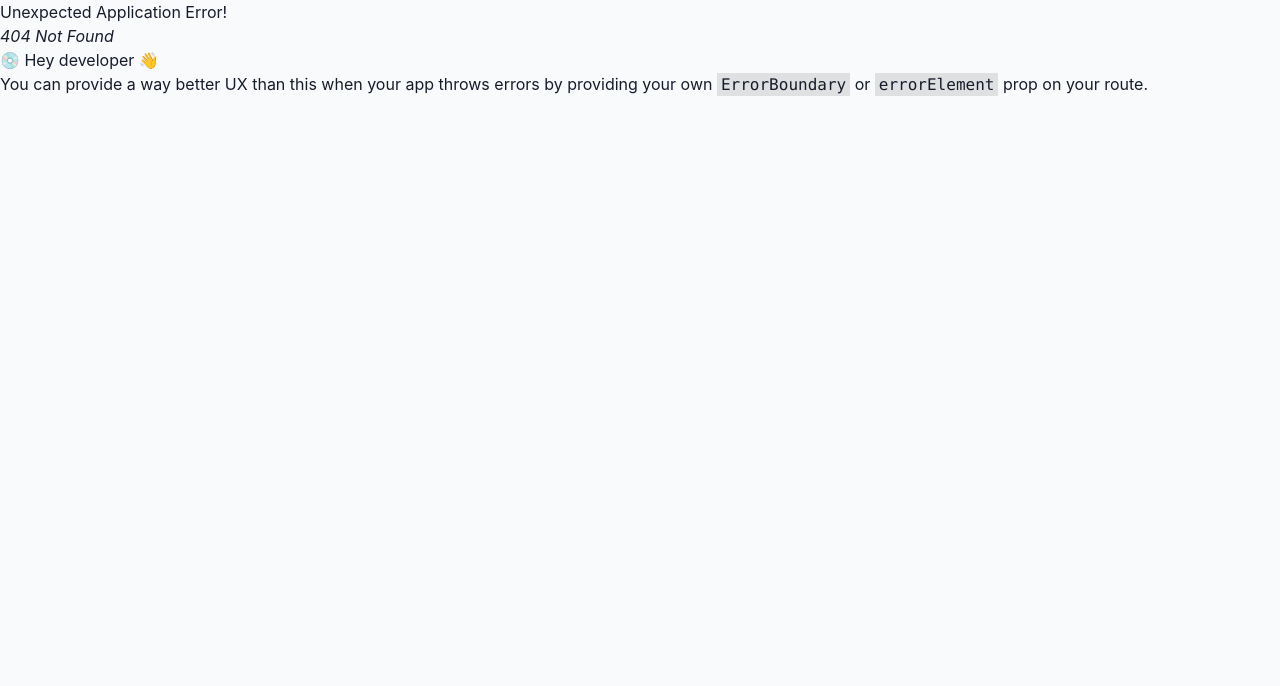
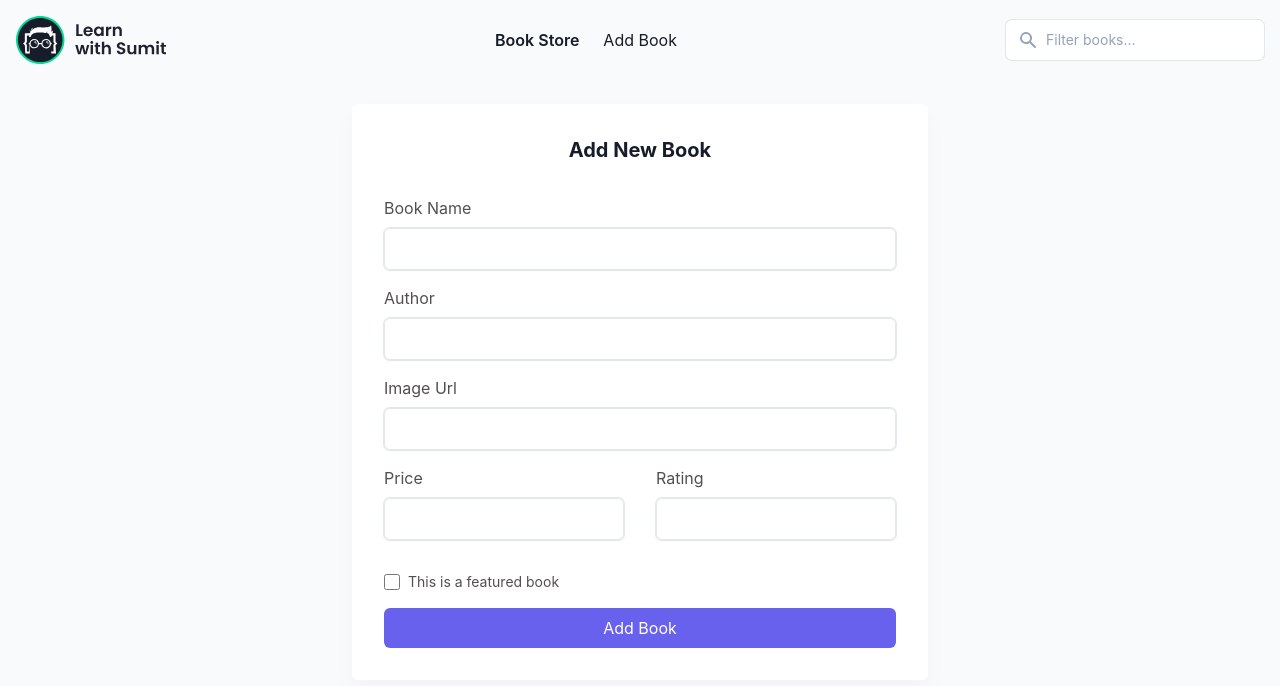
Before and after one commit to MohammadNaiem65/lws-assignment-08, a React (Vite) app: page /addBook in a window 1280 px wide. Before the commit this address had no page. Shown: the top 686 px of the page. Built offline with nearby package versions, Linux system fonts and the light colour scheme.

Commit message:
Added Add Book page

```diff
--- a/src/main.jsx
+++ b/src/main.jsx
@@ -4,6 +4,7 @@ import { RouterProvider, createBrowserRouter } from 'react-router-dom';
 import App from './App.jsx';
 import './index.css';
 import Home from './pages/Home/Home.jsx';
+import AddBook from './pages/AddBook/AddBook.jsx';
 
 const routes = createBrowserRouter([
 	{
@@ -14,6 +15,10 @@ const routes = createBrowserRouter([
 				path: '/',
 				element: <Home />,
 			},
+			{
+				path: '/addBook',
+				element: <AddBook />,
+			},
 		],
 	},
 ]);
--- /dev/null
+++ b/src/pages/AddBook/AddBook.jsx
@@ -0,0 +1,16 @@
+import Form from './Form/Form';
+
+export default function AddBook() {
+	return (
+		<main className='py-6 2xl:px-6'>
+			<div className='container'>
+				<div className='p-8 overflow-hidden bg-white shadow-cardShadow rounded-md max-w-xl mx-auto'>
+					<h4 className='mb-8 text-xl font-bold text-center'>
+						Add New Book
+					</h4>
+					<Form />
+				</div>
+			</div>
+		</main>
+	);
+}
--- /dev/null
+++ b/src/pages/AddBook/Form/Form.jsx
@@ -0,0 +1,81 @@
+export default function Form() {
+    return (
+		<form className='book-form'>
+			<div className='space-y-2'>
+				<label htmlFor='lws-bookName'>Book Name</label>
+				<input
+					required
+					className='text-input'
+					type='text'
+					id='lws-bookName'
+					name='name'
+				/>
+			</div>
+
+			<div className='space-y-2'>
+				<label htmlFor='lws-author'>Author</label>
+				<input
+					required
+					className='text-input'
+					type='text'
+					id='lws-author'
+					name='author'
+				/>
+			</div>
+
+			<div className='space-y-2'>
+				<label htmlFor='lws-thumbnail'>Image Url</label>
+				<input
+					required
+					className='text-input'
+					type='text'
+					id='lws-thumbnail'
+					name='thumbnail'
+				/>
+			</div>
+
+			<div className='grid grid-cols-2 gap-8 pb-4'>
+				<div className='space-y-2'>
+					<label htmlFor='lws-price'>Price</label>
+					<input
+						required
+						className='text-input'
+						type='number'
+						id='lws-price'
+						name='price'
+					/>
+				</div>
+
+				<div className='space-y-2'>
+					<label htmlFor='lws-rating'>Rating</label>
+					<input
+						required
+						className='text-input'
+						type='number'
+						id='lws-rating'
+						name='rating'
+						min='1'
+						max='5'
+					/>
+				</div>
+			</div>
+
+			<div className='flex items-center'>
+				<input
+					id='lws-featured'
+					type='checkbox'
+					name='featured'
+					className='w-4 h-4'
+				/>
+				<label htmlFor='lws-featured' className='ml-2 text-sm'>
+					{' '}
+					This is a featured book{' '}
+				</label>
+			</div>
+
+			<button type='submit' className='submit' id='lws-submit'>
+				Add Book
+			</button>
+		</form>
+	);
+}
```
